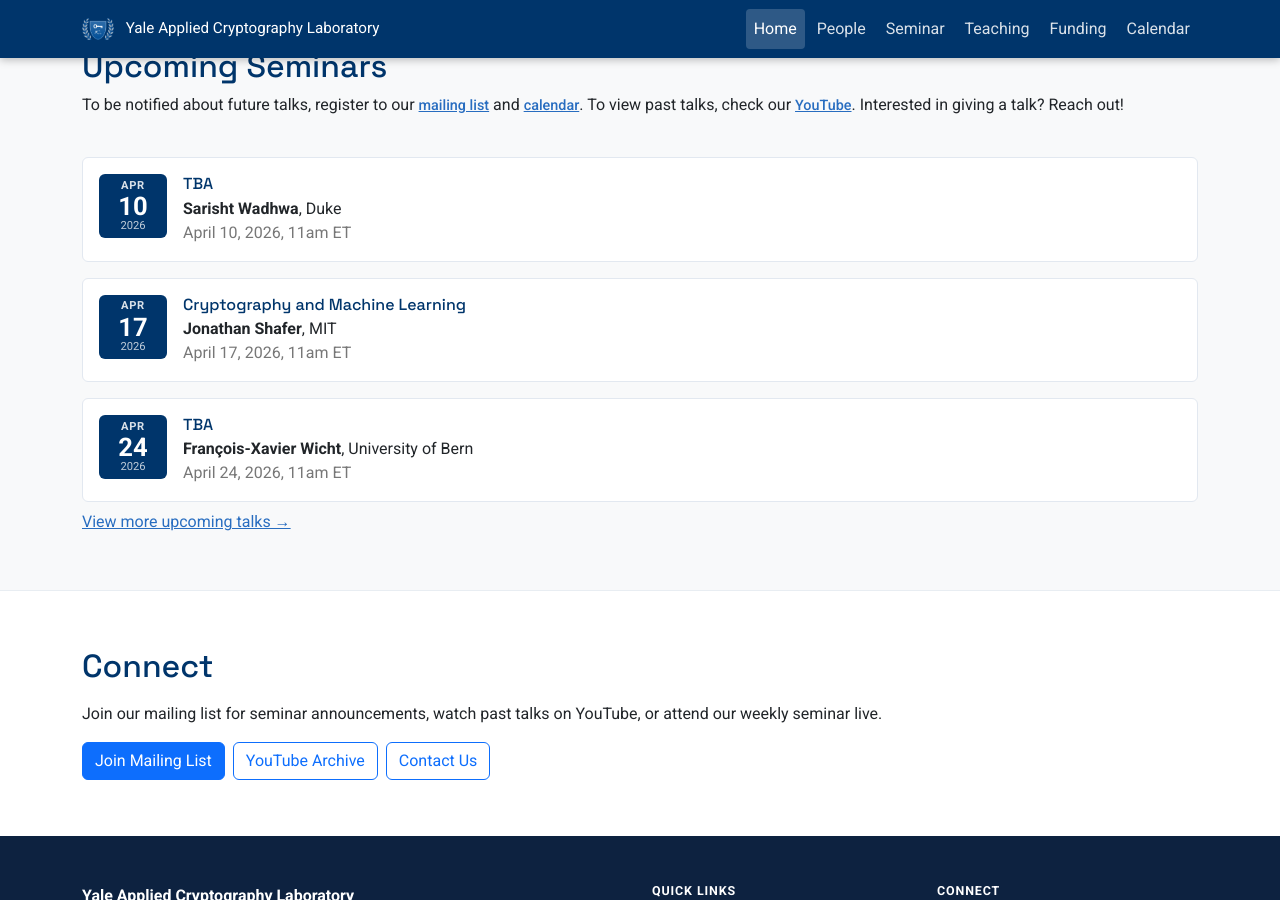
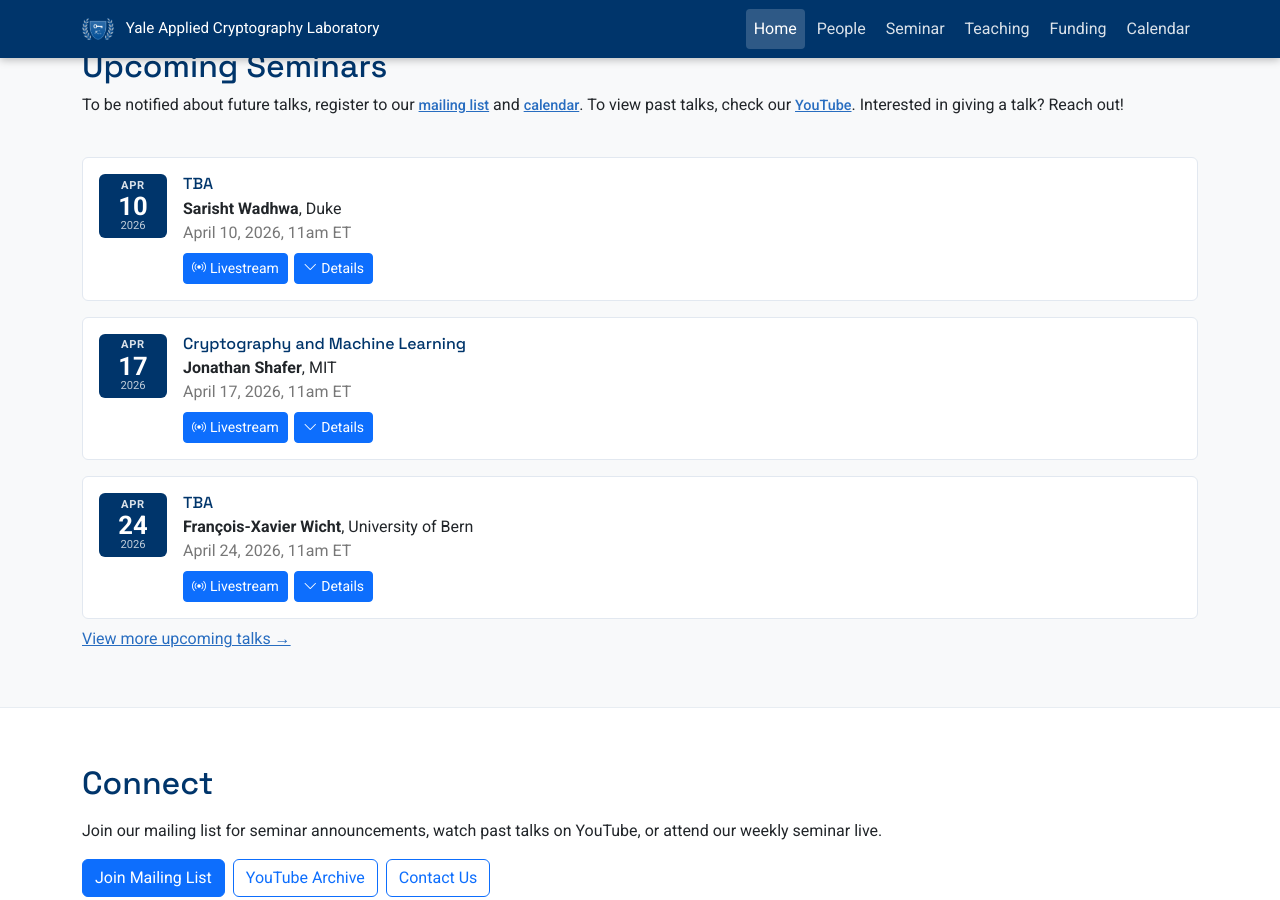
Before and after one commit to yale-acl/yacl-website, a Jekyll site: the page built from index.md, in a window 1280 px wide and 900 px high, scrolled down 913 px. Built offline with Jekyll 4.4.1, drawn with Linux system fonts in a browser that asks for light colours.

Commit message:
Update homepage seminar preview
Co-authored-by: OpenAI Codex <codex@openai.com>

```diff
--- a/index.md
+++ b/index.md
@@ -46,20 +46,34 @@ title: Home
     <div class="seminar-full-list">
       {% assign upcoming = site.data.seminars.upcoming | slice: 0, 3 %}
       {% for talk in upcoming %}
-      <div class="card seminar-entry seminar-entry-upcoming">
-        <div class="card-body d-flex gap-3">
-          <div class="seminar-date flex-shrink-0">
-            <span class="month">{{ talk.date | date: "%b" }}</span>
-            <span class="day">{{ talk.date | date: "%d" }}</span>
-            <span class="year">{{ talk.date | date: "%Y" }}</span>
+      <details class="card seminar-entry seminar-entry-upcoming">
+        <summary class="card-body seminar-entry-summary">
+          <div class="d-flex gap-3">
+            <div class="seminar-date flex-shrink-0">
+              <span class="month">{{ talk.date | date: "%b" }}</span>
+              <span class="day">{{ talk.date | date: "%d" }}</span>
+              <span class="year">{{ talk.date | date: "%Y" }}</span>
+            </div>
+            <div class="flex-grow-1" style="min-width:0">
+              <h3 class="seminar-heading">{{ talk.title }}</h3>
+              <p class="seminar-speaker-line"><span class="seminar-speaker">{{ talk.speaker }}</span>{% if talk.affiliation %}, {{ talk.affiliation }}{% endif %}</p>
+              <p class="seminar-time">{{ talk.date | date: "%B %-d, %Y" }}{% if talk.time %}, {{ talk.time }}{% endif %}</p>
+              <div class="seminar-action-row">
+                {% if talk.livestream_url %}<a class="btn btn-sm btn-primary" href="{{ talk.livestream_url }}" target="_blank" rel="noopener"><i class="bi bi-broadcast me-1"></i>Livestream</a>{% endif %}
+                {% if talk.video_url %}<a class="btn btn-sm btn-danger" href="{{ talk.video_url }}" target="_blank" rel="noopener"><i class="bi bi-play-circle me-1"></i>Video</a>{% endif %}
+                <span class="btn btn-sm btn-primary seminar-toggle" aria-hidden="true">
+                  <span class="seminar-toggle-label seminar-toggle-label-open"><i class="bi bi-chevron-down me-1"></i>Details</span>
+                  <span class="seminar-toggle-label seminar-toggle-label-close"><i class="bi bi-chevron-up me-1"></i>Details</span>
+                </span>
+              </div>
+            </div>
           </div>
-          <div class="flex-grow-1" style="min-width:0">
-            <h3 class="seminar-heading">{{ talk.title }}</h3>
-            <p class="seminar-speaker-line"><span class="seminar-speaker">{{ talk.speaker }}</span>{% if talk.affiliation %}, {{ talk.affiliation }}{% endif %}</p>
-            <p class="seminar-time">{{ talk.date | date: "%B %-d, %Y" }}{% if talk.time %}, {{ talk.time }}{% endif %}</p>
-          </div>
+        </summary>
+        <div class="card-body border-top seminar-entry-body">
+          {% if talk.abstract %}<p class="seminar-detail"><strong>Abstract:</strong> {{ talk.abstract }}</p>{% endif %}
+          {% if talk.bio %}<p class="seminar-detail"><strong>Bio:</strong> {{ talk.bio }}</p>{% endif %}
         </div>
-      </div>
+      </details>
       {% endfor %}
     </div>
 
```
